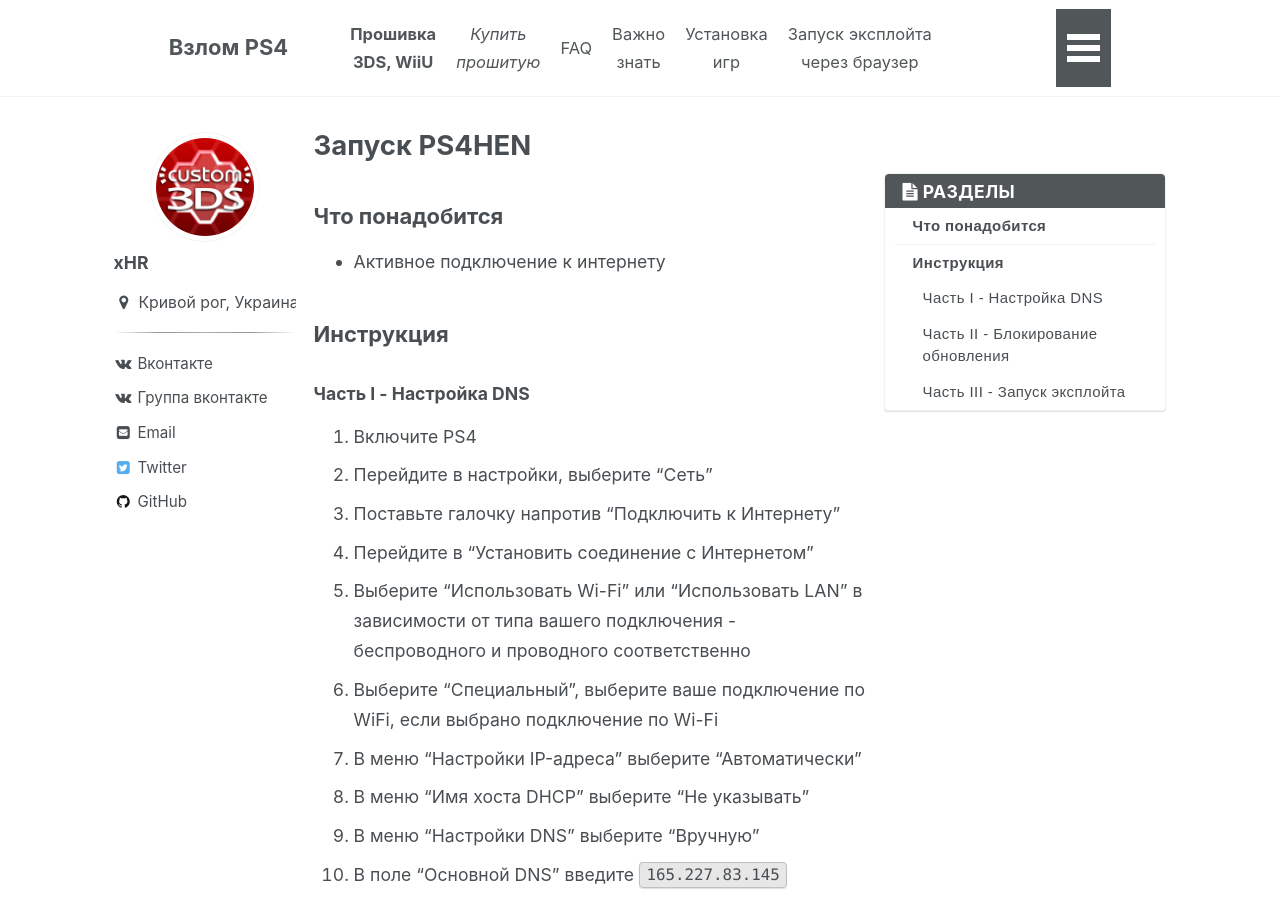
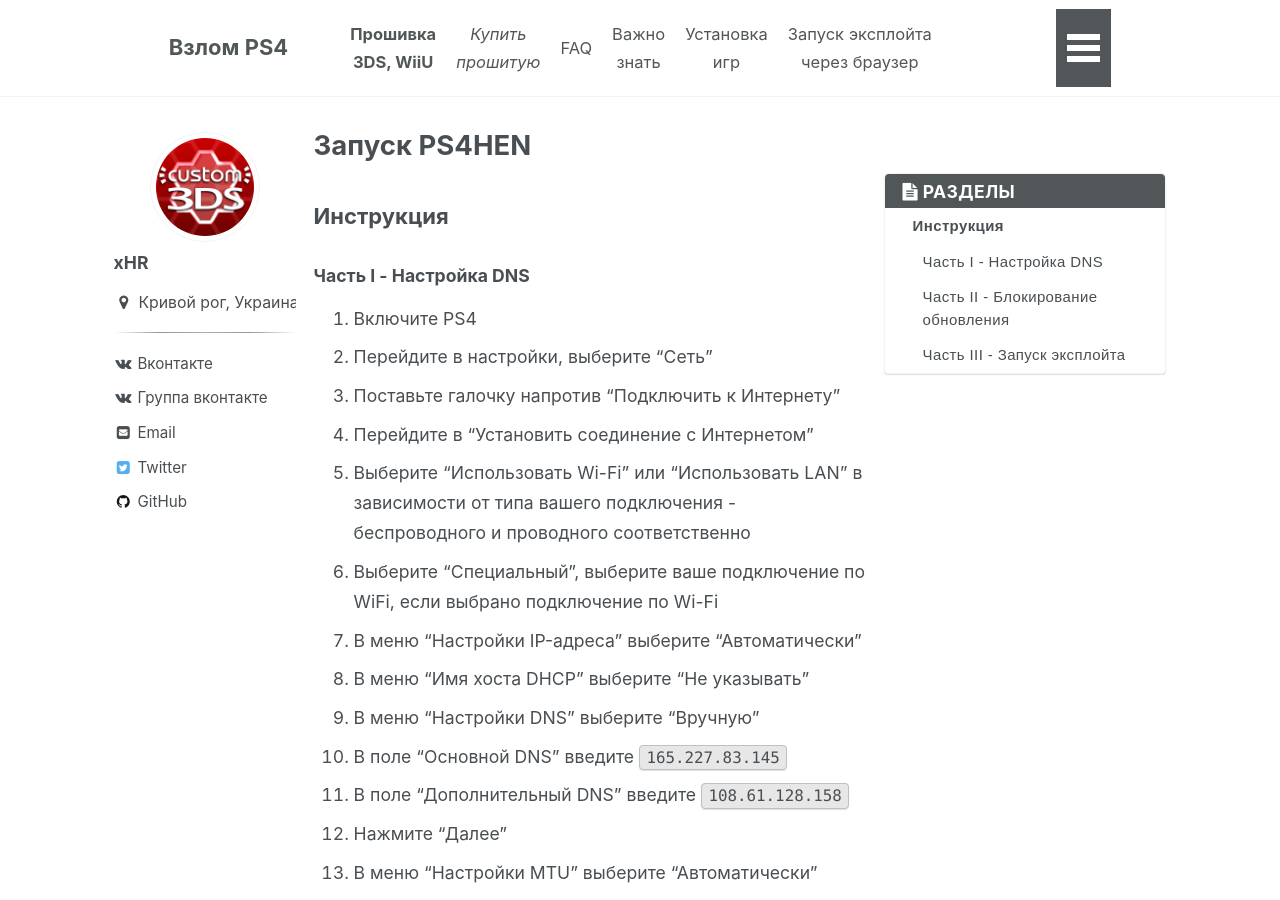
Before and after one commit to rashevskyv/ps4, a Jekyll site: the page built from _pages/start-hen.md, in a window 1280 px wide and 900 px high. Built offline with Jekyll 4.4.1, drawn with Linux system fonts in a browser that asks for light colours; nearby versions of some CDN libraries.

```diff
--- a/_pages/start-hen.md
+++ b/_pages/start-hen.md
@@ -4,10 +4,6 @@
 author_profile: true
 ---
 {% include toc title="Разделы" %}
-
-## Что понадобится
-
-* Активное подключение к интернету
 
 ## Инструкция
 
@@ -17,7 +13,6 @@
 
 Если не получается запустить эксплойт через установку DNS - пробуйте сделать это [через ваш ПК](payloads){:target="_blank"}
 {: .notice--info}
-
 
 ### Часть II - Блокирование обновления
 
@@ -29,7 +24,6 @@
 
 Если не получается запустить эксплойт через установку DNS - пробуйте сделать это [через ваш ПК](payloads){:target="_blank"}
 {: .notice--info}
-
 
 ### Часть III - Запуск эксплойта
 
```
Also changed, not shown: _pages/faq.md (+1 -1 lines).
